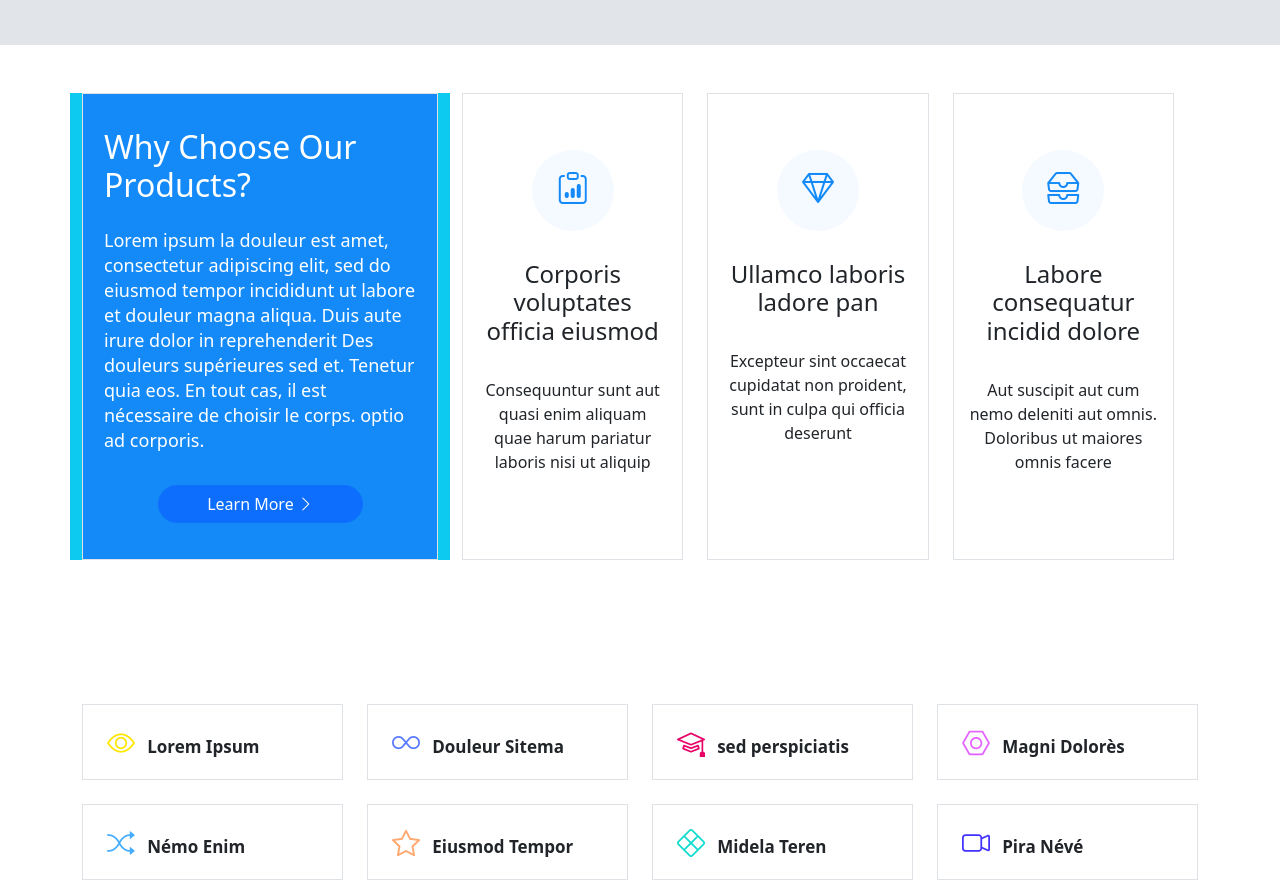
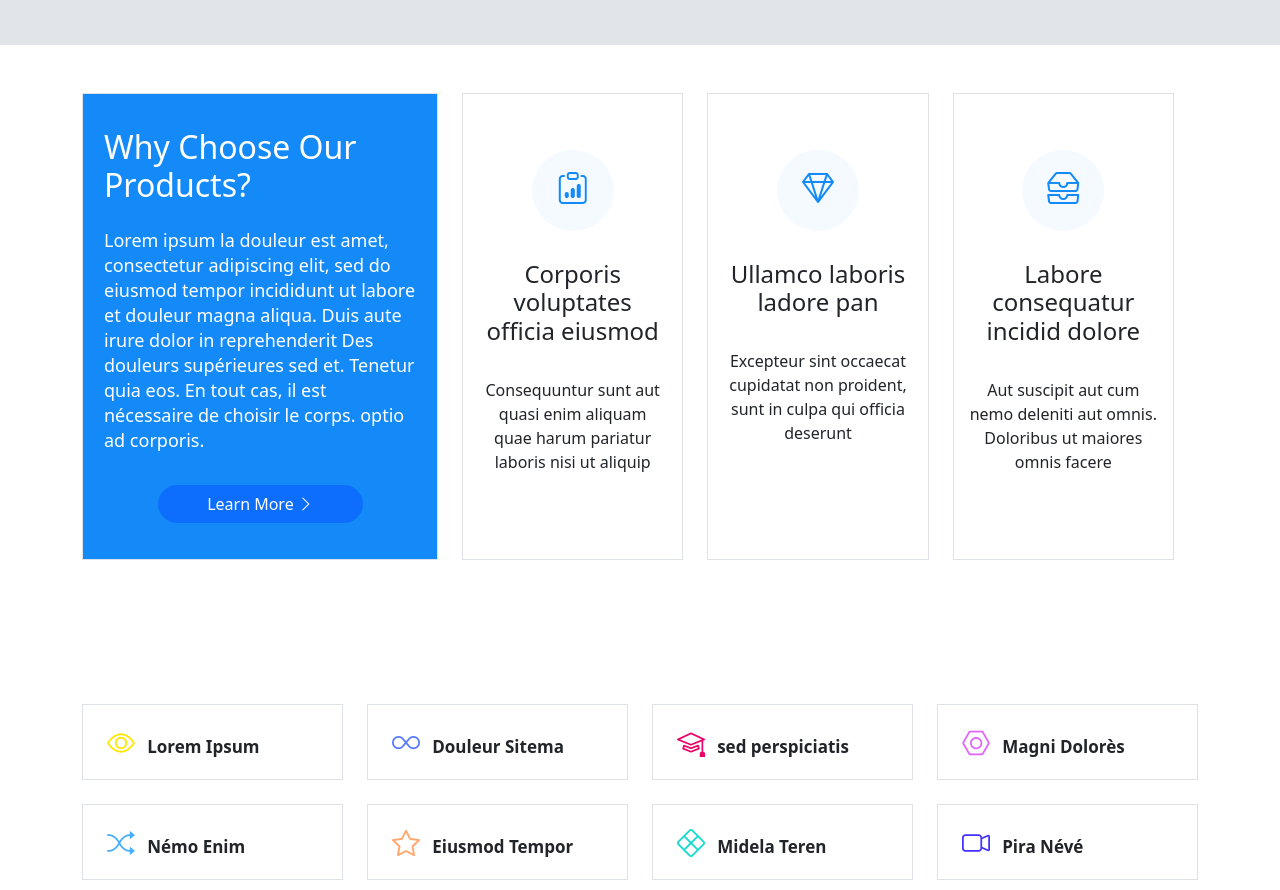
Before and after one commit to Otinelio/projet-perso-wv, a plain HTML site: page index.html in a window 1280 px wide. Shown: the part 1435-2325 px from the top of the page. Drawn offline with nearby package versions, Linux system fonts and the light colour scheme.

Commit message:
Update index.html

```diff
--- a/index.html
+++ b/index.html
@@ -142,7 +142,7 @@
 
       <section id="section3" class="container text-center py-5">
         <div class="row">
-          <div class="col-12 col-lg-4 text-white mb-4 bg-info">
+          <div class="col-12 col-lg-4 text-white mb-4">
             <div class="col-12 border" style="padding: 34px 20px 20px 21px; background-color: rgb(20, 138, 248);">
               <h2 class="text-start mb-4" >Why Choose Our Products?</h2>
               <p class="text-start mb-4" style="line-height: 25px; font-size: 18px;">Lorem ipsum la douleur est amet, consectetur adipiscing elit,
```
